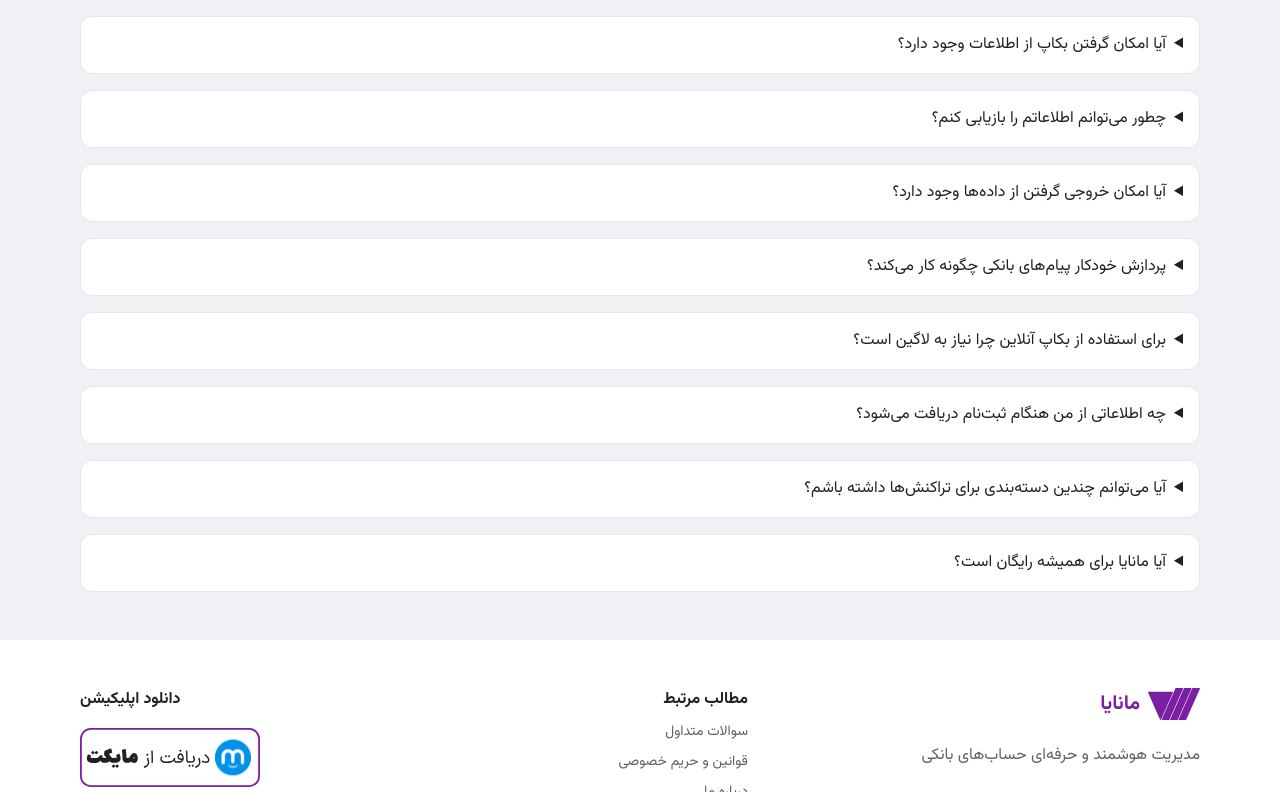
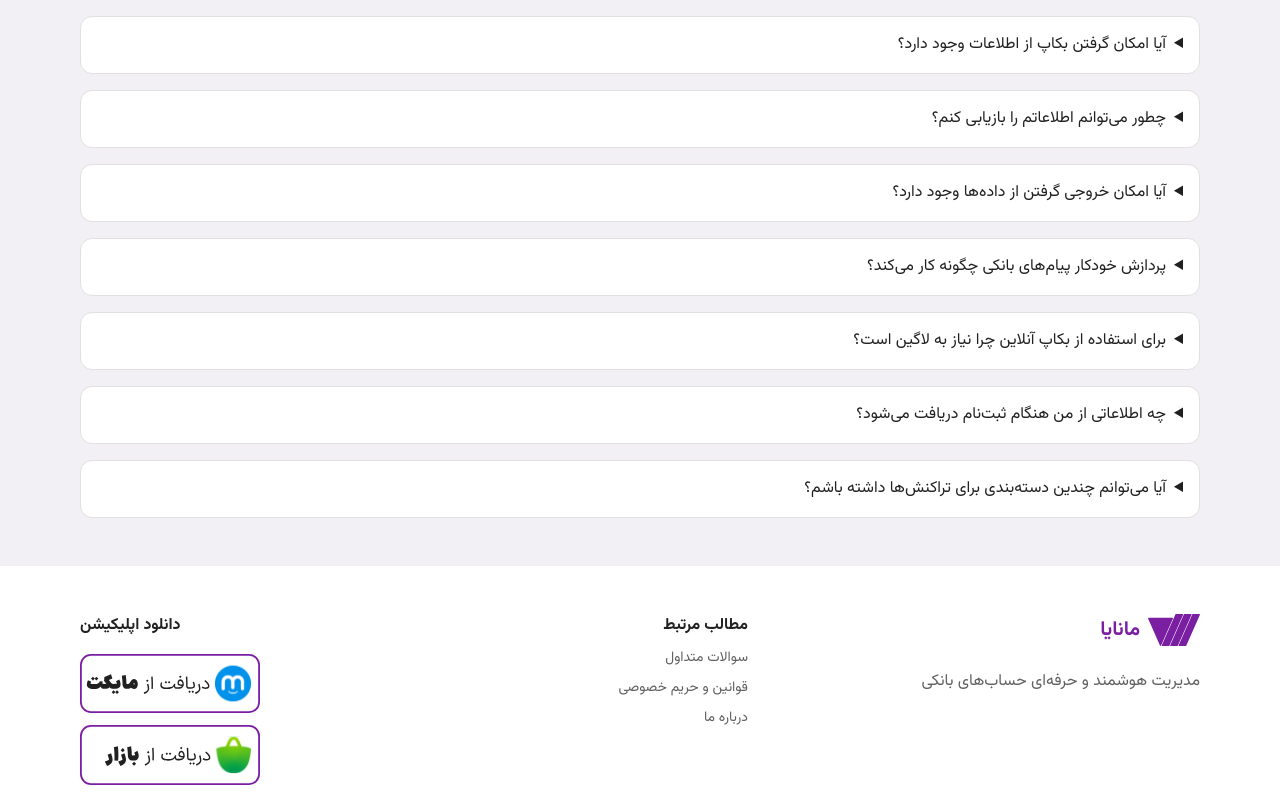
Before and after one commit to SeyyedAliTabatabaei/manaya-web, a Next.js app: page /faq in a window 1280 px wide. Shown: the part 809-1601 px from the top of the page. Built offline with nearby package versions, Linux system fonts and the light colour scheme.

Commit message:
fix theme & faqs

```diff
--- a/app/faq/page.tsx
+++ b/app/faq/page.tsx
@@ -12,9 +12,9 @@ export default async function FAQPage() {
         پاسخ سؤالات متداول خود را از اینجا بخوانید </p>
       <div className="space-y-4 mt-10 ">
         {faqs.map((f, idx) => (
-          <details key={idx} className="group bg-surface rounded-xl border p-4 open:shadow-sm">
+          <details key={idx} className="group bg-surface rounded-xl border border-divider p-4 open:shadow-sm">
             <summary className="cursor-pointer select-none font-medium">{f.question}</summary>
-            <div className="pt-2 text-gray-700">{f.answer}</div>
+            <div className="pt-2 text-text-secondary">{f.answer}</div>
           </details>
         ))}
       </div>
--- a/lib/FAQs.json
+++ b/lib/FAQs.json
@@ -5,7 +5,7 @@
   },
   {
     "question": "چطور می‌توانم حساب بانکی جدیدی اضافه کنم؟",
-    "answer": "برای افزودن حساب بانکی کافیست بانک مورد نظر را انتخاب کرده، شماره کارت یا شماره حساب و موجودی فعلی خود را وارد کنید."
+    "answer": "برای افزودن حساب بانکی کافیست به بخش پروفایل مراجعه کنید و در قسمت حساب های بانکی من بانک مورد نظر را انتخاب کرده، شماره کارت یا شماره حساب و موجودی فعلی خود را وارد کنید."
   },
   {
     "question": "آیا اطلاعات حساب بانکی من امن است؟",
@@ -25,7 +25,7 @@
   },
   {
     "question": "آیا می‌توانم گزارش‌های مالی بگیرم؟",
-    "answer": "بله، شما می‌توانید گزارش‌های مالی خود را با فیلترهای متنوع دریافت کرده و روی نمودارهای خطی و میله‌ای مشاهده کنید."
+    "answer": "بله، شما می‌توانید گزارش‌های مالی خود را با فیلترهای متنوع دریافت کرده و روی نمودارهای متنوع مشاهده کنید."
   },
   {
     "question": "آیا امکان گرفتن بکاپ از اطلاعات وجود دارد؟",
@@ -54,9 +54,5 @@
   {
     "question": "آیا می‌توانم چندین دسته‌بندی برای تراکنش‌ها داشته باشم؟",
     "answer": "بله، شما می‌توانید دسته‌بندی‌های مختلف با عنوان و آیکون دلخواه ایجاد کنید و هنگام ثبت تراکنش چند دسته‌بندی انتخاب کنید."
-  },
-  {
-    "question": "آیا مانایا برای همیشه رایگان است؟",
-    "answer": "بخش‌های اصلی اپلیکیشن رایگان هستند، اما برخی امکانات پیشرفته مثل بکاپ آنلاین ممکن است نیاز به حساب کاربری داشته باشند."
   }
 ]
```
Also changed, not shown: 1 other file (tests, documents, lock files or other folders).
